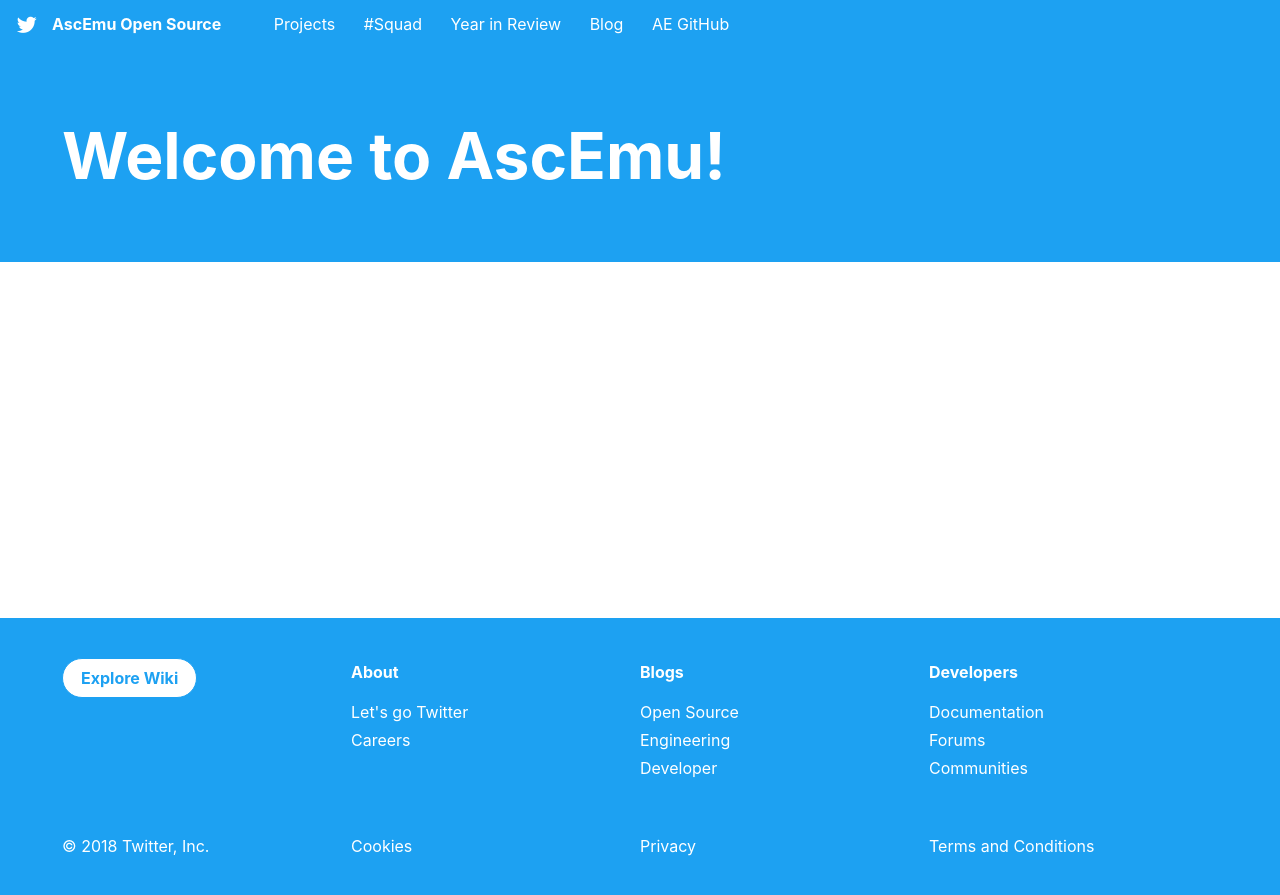
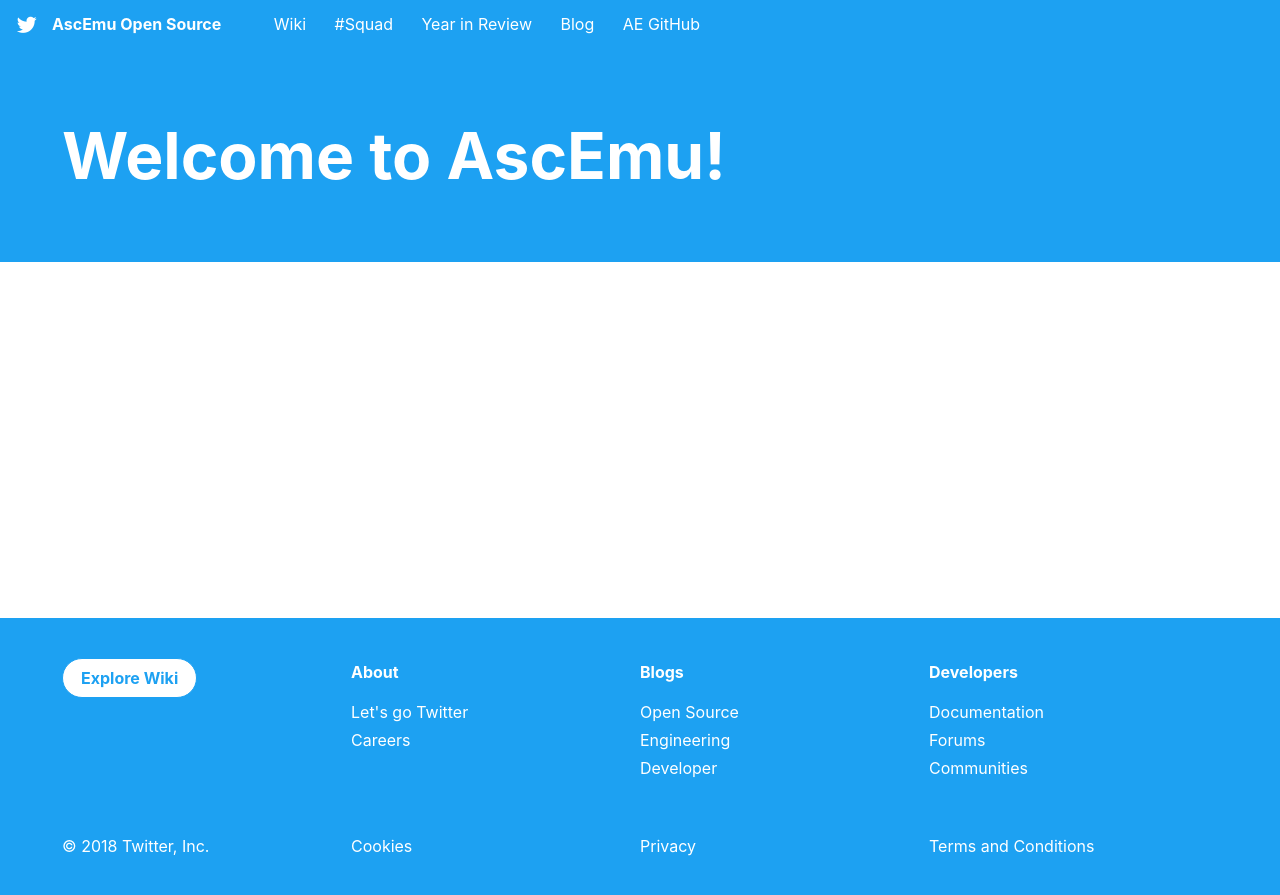
Before and after one commit to schnek/AEsite, a Jekyll site: the page built from wiki.html, in a window 1280 px wide. Shown: the top 895 px of the page. Built offline with Jekyll 4.4.1, drawn with Linux system fonts in a browser that asks for light colours; some web fonts are replaced.

Commit message:
Update default.html

```diff
--- a/_layouts/default.html
+++ b/_layouts/default.html
@@ -62,7 +62,7 @@
             </li>
 
             <li class="nav-list-item">
-                <a class="nav-link" href="{{ site.baseurl }}/projects">Projects</a>
+                <a class="nav-link" href="{{ site.baseurl }}/wiki">Wiki</a>
             </li>
 
             <li class="nav-list-item">
```
